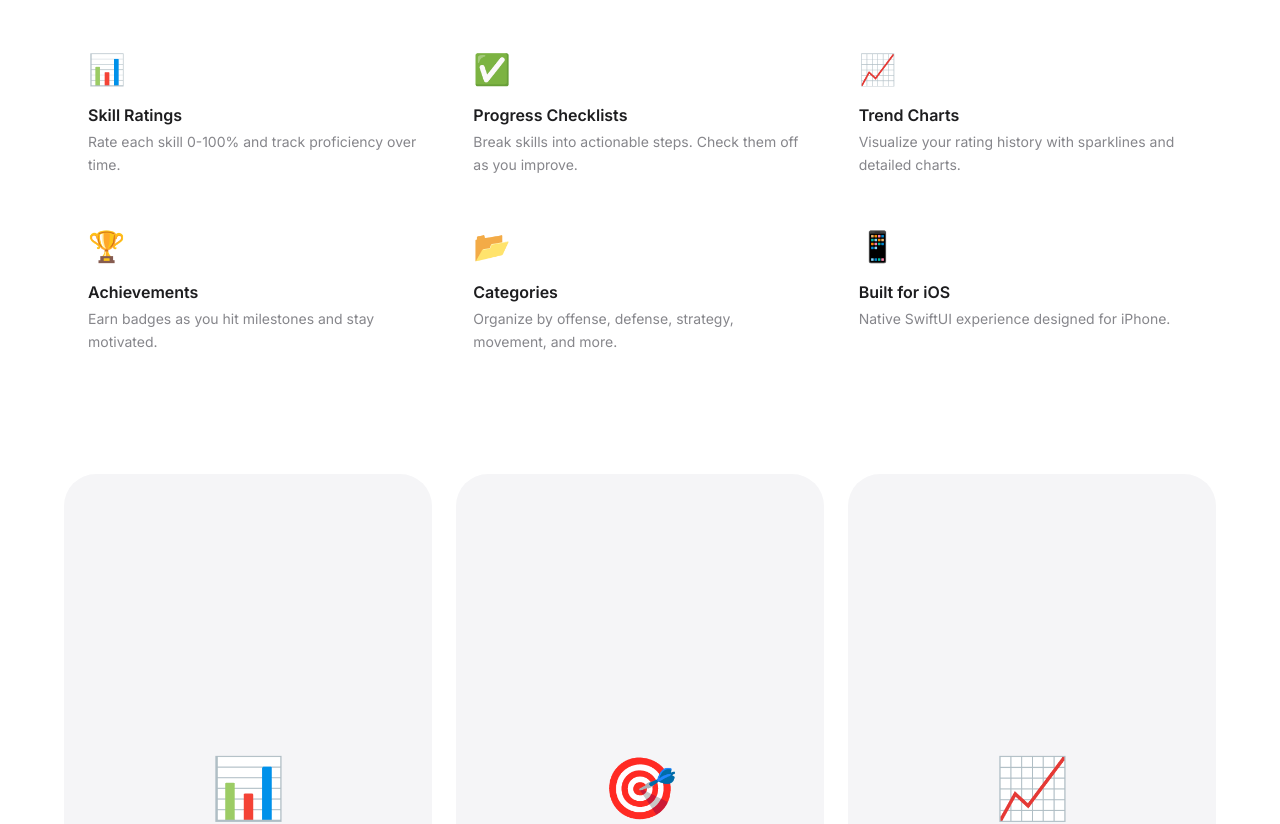
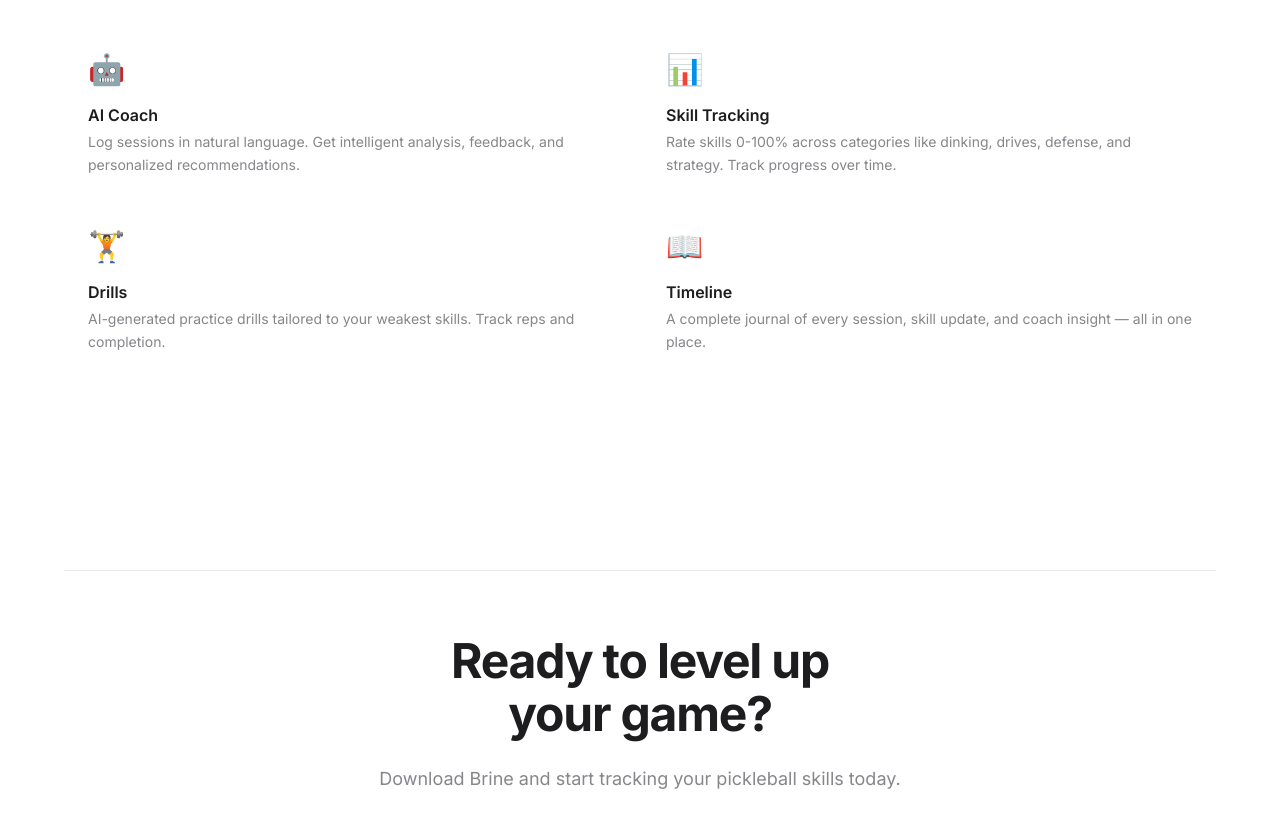
Before and after one commit to wanalwanalwan/brine-landing, a Vue app: page / in a window 1280 px wide. Shown: the part 860-1684 px from the top of the page. Built offline with nearby package versions, Linux system fonts and the light colour scheme.

Commit message:
Update features to match actual app: AI coach, skill tracking, drills, timeline
Remove screenshots section (placeholder only). Update feature grid to
reflect the real product with 4 features in a 2x2 layout.

Co-Authored-By: Claude Opus 4.6 <noreply@anthropic.com>

```diff
--- a/src/App.vue
+++ b/src/App.vue
@@ -2,7 +2,6 @@
 import NavBar from './components/NavBar.vue'
 import HeroSection from './components/HeroSection.vue'
 import FeaturesSection from './components/FeaturesSection.vue'
-import ScreenshotsSection from './components/ScreenshotsSection.vue'
 import CtaSection from './components/CtaSection.vue'
 import FooterSection from './components/FooterSection.vue'
 </script>
@@ -13,7 +12,6 @@ import FooterSection from './components/FooterSection.vue'
     <main>
       <HeroSection />
       <FeaturesSection />
-      <ScreenshotsSection />
       <CtaSection />
     </main>
     <FooterSection />
--- a/src/components/FeaturesSection.vue
+++ b/src/components/FeaturesSection.vue
@@ -3,34 +3,24 @@ import FeatureCard from './FeatureCard.vue'
 
 const features = [
   {
-    icon: '📊',
-    title: 'Skill Ratings',
-    description: 'Rate each skill 0-100% and track proficiency over time.',
+    icon: '🤖',
+    title: 'AI Coach',
+    description: 'Log sessions in natural language. Get intelligent analysis, feedback, and personalized recommendations.',
   },
   {
-    icon: '✅',
-    title: 'Progress Checklists',
-    description: 'Break skills into actionable steps. Check them off as you improve.',
+    icon: '📊',
+    title: 'Skill Tracking',
+    description: 'Rate skills 0-100% across categories like dinking, drives, defense, and strategy. Track progress over time.',
   },
   {
-    icon: '📈',
-    title: 'Trend Charts',
-    description: 'Visualize your rating history with sparklines and detailed charts.',
+    icon: '🏋️',
+    title: 'Drills',
+    description: 'AI-generated practice drills tailored to your weakest skills. Track reps and completion.',
   },
   {
-    icon: '🏆',
-    title: 'Achievements',
-    description: 'Earn badges as you hit milestones and stay motivated.',
-  },
-  {
-    icon: '📂',
-    title: 'Categories',
-    description: 'Organize by offense, defense, strategy, movement, and more.',
-  },
-  {
-    icon: '📱',
-    title: 'Built for iOS',
-    description: 'Native SwiftUI experience designed for iPhone.',
+    icon: '📖',
+    title: 'Timeline',
+    description: 'A complete journal of every session, skill update, and coach insight — all in one place.',
   },
 ]
 </script>
@@ -38,13 +28,13 @@ const features = [
 <template>
   <section class="py-24 px-8">
     <div class="max-w-6xl mx-auto">
-      <div class="max-w-6xl mx-auto px-0 mb-16">
+      <div class="mb-16">
         <div class="border-b border-black/8"></div>
       </div>
       <h2 class="text-4xl md:text-5xl font-bold font-rounded text-dark tracking-tight leading-[1.1]">
         Everything you need<br />to improve your game.
       </h2>
-      <div class="grid grid-cols-1 md:grid-cols-2 lg:grid-cols-3 gap-1 mt-16">
+      <div class="grid grid-cols-1 md:grid-cols-2 gap-1 mt-16">
         <FeatureCard
           v-for="feature in features"
           :key="feature.title"
```
